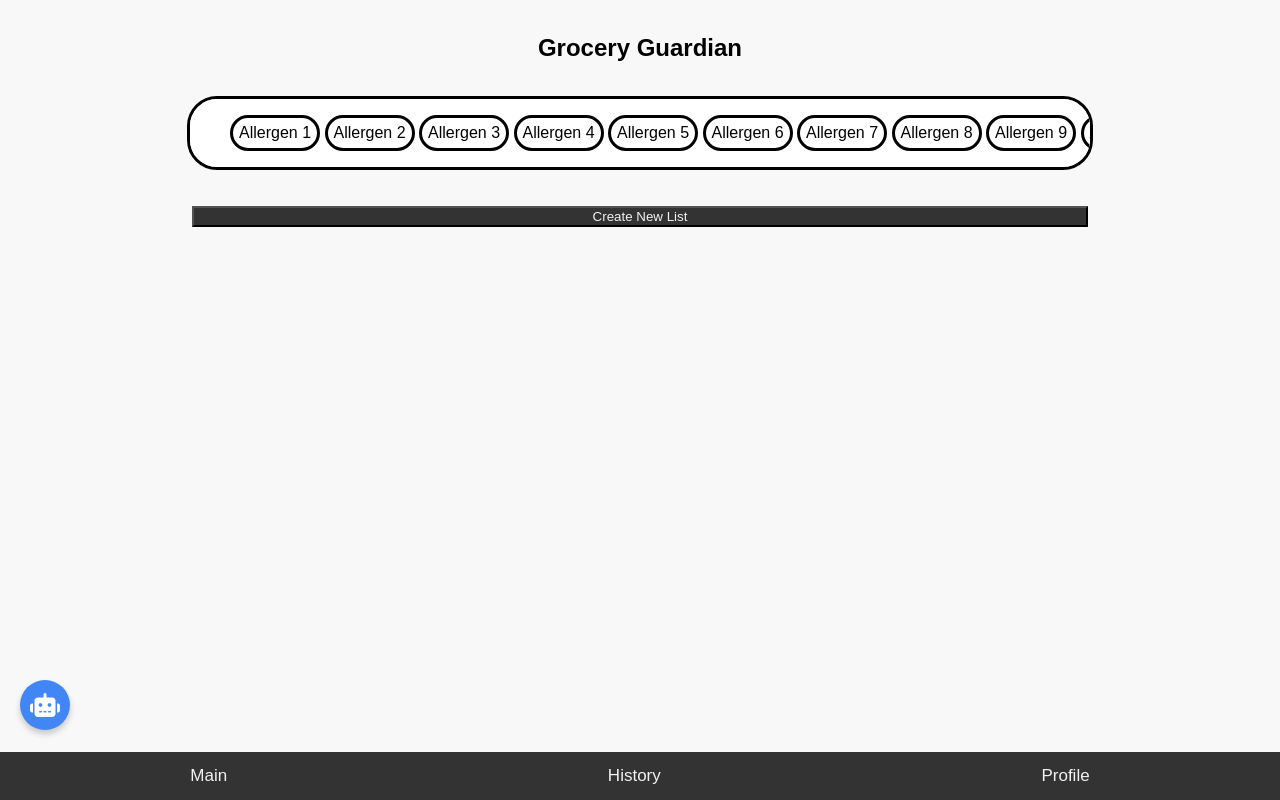
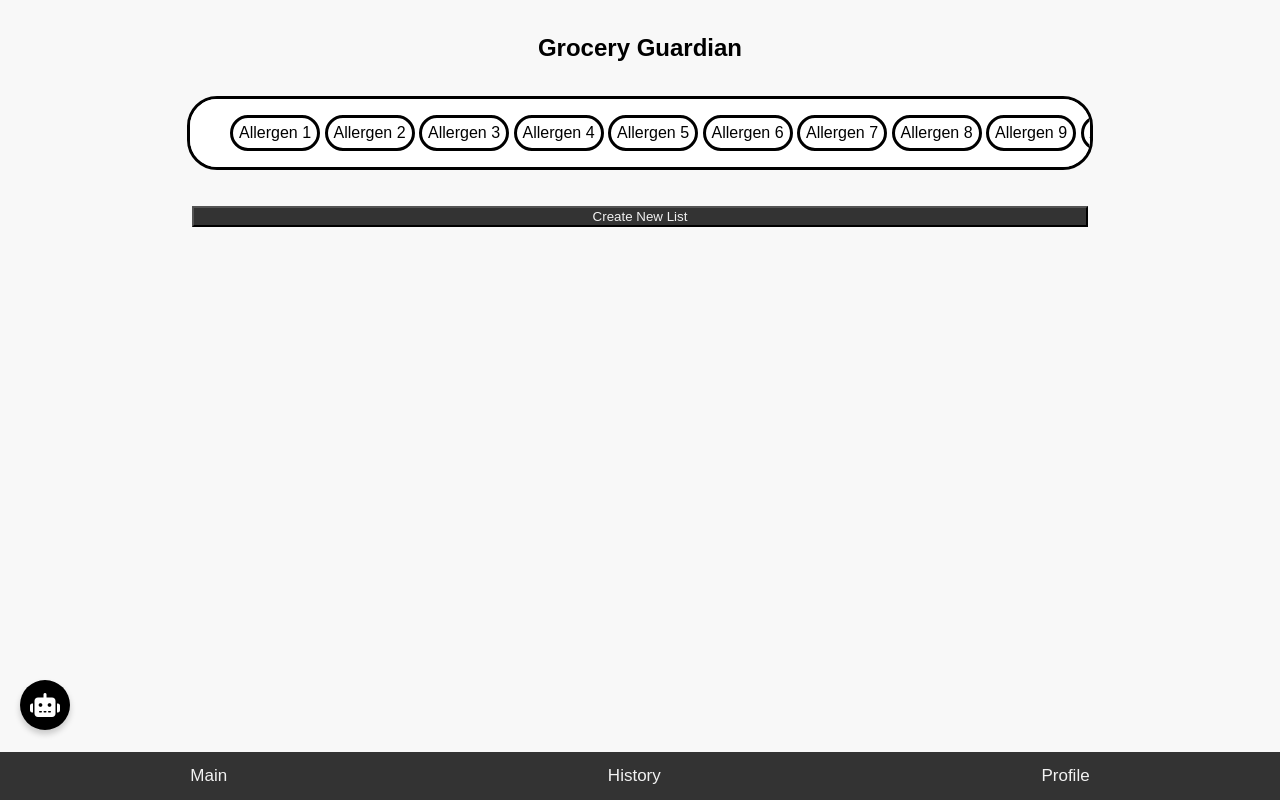
Before and after one commit to gabrieltoadere/AI-Guardian, a website: page AI-Guardian/AI GUARDIAN Project/main.html in a window 1280 px wide. Drawn offline with Linux system fonts and the light colour scheme.

Commit message:
chatbot changes

```diff
--- a/AI-Guardian/css/common.css
+++ b/AI-Guardian/css/common.css
@@ -42,7 +42,7 @@ body{
     bottom: 70px;
     left: 20px;
     z-index: 1000;
-    background-color: #4285F4;
+    background-color: black;
     color: white;
     width: 50px;
     height: 50px;
@@ -57,7 +57,7 @@ body{
 
 .chatbot-icon:hover {
     transform: scale(1.1);
-    background-color: #357abd;
+    background-color: grey;
 }
 
 .chatbot-icon i {
```
